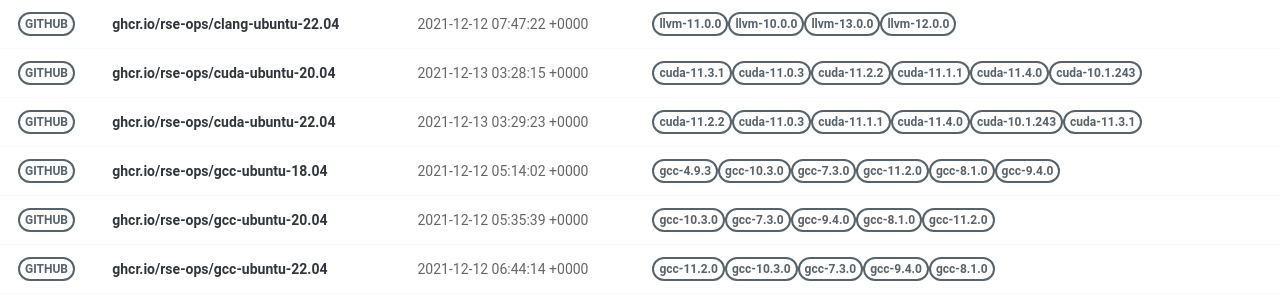
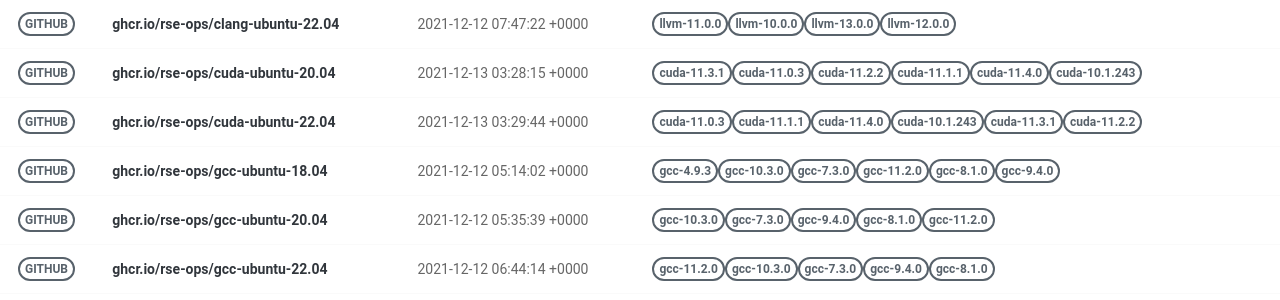
Before and after one commit to rse-ops/docker-images, a Jekyll site: the page built from pages/index.md, in a window 1280 px wide. Shown: the part 228-528 px from the top of the page. Built offline with Jekyll 4.4.1, drawn with Linux system fonts in a browser that asks for light colours; nearby versions of some CDN libraries.

Commit message:
Automated push to update library 2021-12-13

```diff
--- a/_library/ghcr.io-rse-ops-cuda-ubuntu-22.04.md
+++ b/_library/ghcr.io-rse-ops-cuda-ubuntu-22.04.md
@@ -1,14 +1,11 @@
 ---
 layout: container
 name: ghcr.io/rse-ops/cuda-ubuntu-22.04
-updated_at: 2021-12-13 03:29:23.675132
+updated_at: 2021-12-13 03:29:44.594897
 
 
 container_url: https://github.com/orgs/rse-ops/packages/container/package/cuda-ubuntu-22.04
 versions:
- - tag: cuda-11.2.2
-   dockerfile: https://github.com/rse-ops/docker-images/blob/main/ubuntu/cuda/Dockerfile
-   manifest: https://crane.ggcr.dev/manifest/ghcr.io/rse-ops/cuda-ubuntu-22.04:cuda-11.2.2
  - tag: cuda-11.0.3
    dockerfile: https://github.com/rse-ops/docker-images/blob/main/ubuntu/cuda/Dockerfile
    manifest: https://crane.ggcr.dev/manifest/ghcr.io/rse-ops/cuda-ubuntu-22.04:cuda-11.0.3
```
Also changed, not shown: other parts of _library/ghcr.io-rse-ops-cuda-ubuntu-22.04.md (+3 -0 lines).
